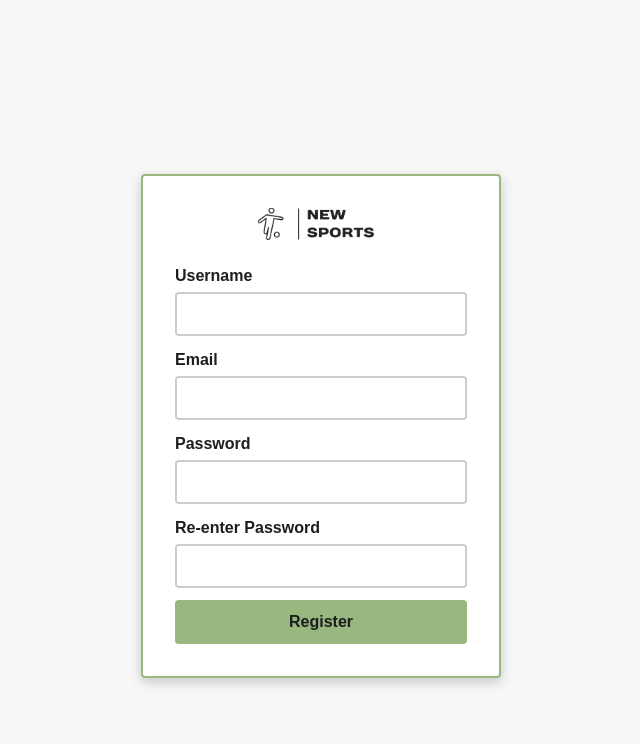
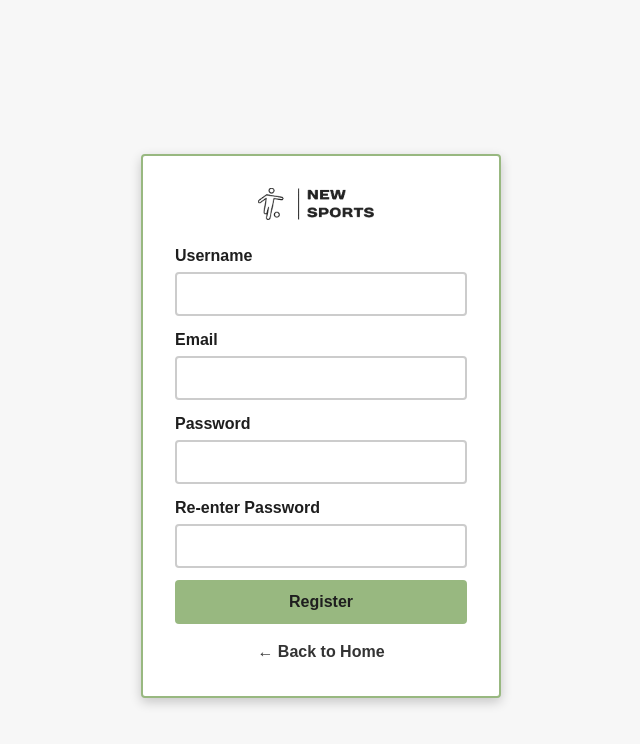
Before and after one commit to Sahileyy/react_project, a React app: page /register in a window 1280 px wide. Shown: the top 744 px of the page, without its empty margins (319-959 px from the left). Built offline with nearby package versions, Linux system fonts and the light colour scheme; no server answers; the HTML template or start-up script is replaced by a standard one.

Commit message:
all ddone

```diff
--- a/src/pages/register/register.jsx
+++ b/src/pages/register/register.jsx
@@ -68,6 +68,9 @@ if(res.data === 'REGISTERED SUCCESSFULLY'){
           <button type="submit">Register</button>
           <p className="text-red-600 font-light text-center text-xs italic">{message}</p>
         </form>
+        <div className="home-link">
+          <a href="/">← Back to Home</a>
+        </div>
       </div>
     </div>
   );
```
